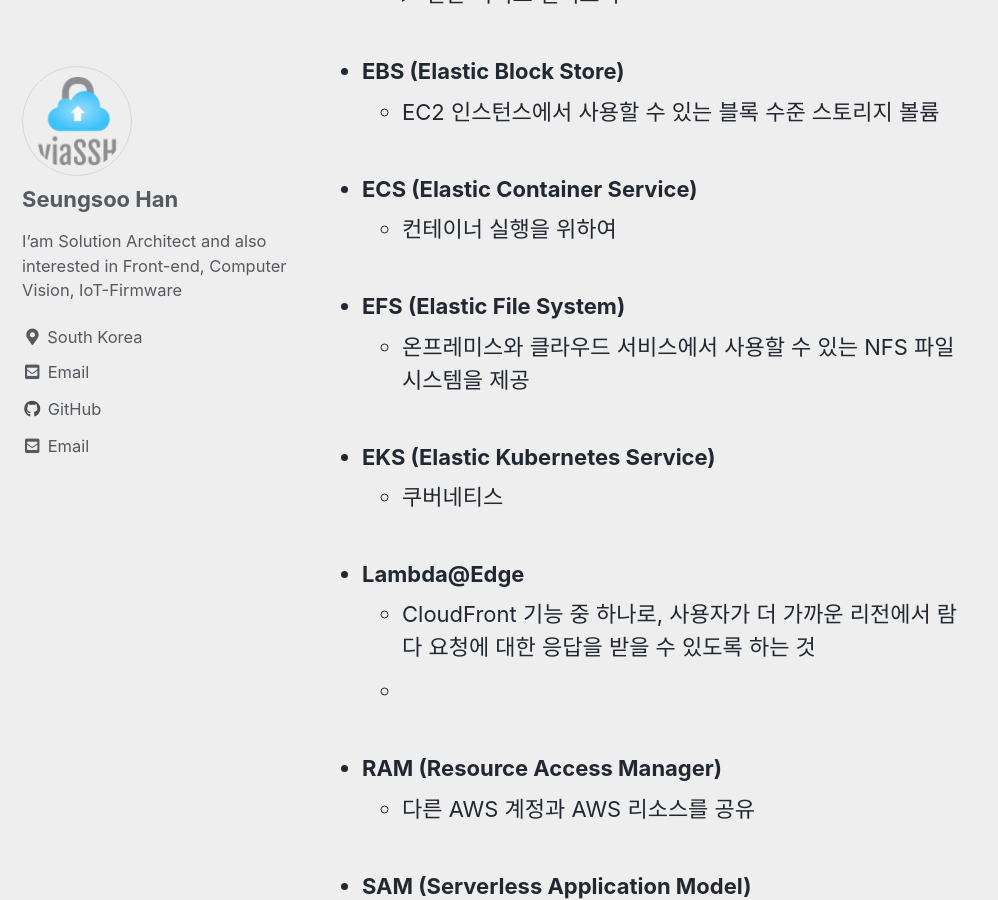
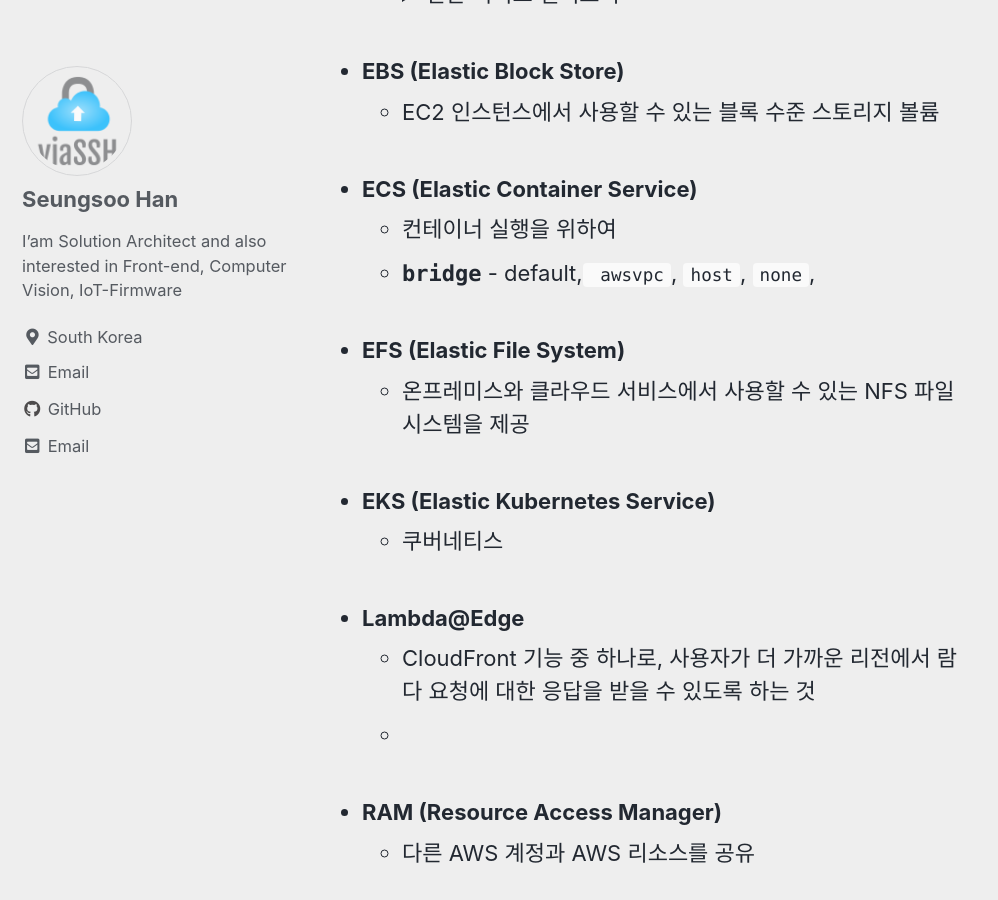
Before and after one commit to viaSSH/viassh.github.io, a Jekyll site: the page built from _posts/2021-01-12-word-book.md, in a window 1280 px wide and 900 px high, scrolled down 2307 px. Shown: the whole window, without its empty margins (0-998 px from the left). Built offline with Jekyll 4.4.1, drawn with Linux system fonts in a browser that asks for light colours; cached includes are drawn as plain includes.

Commit message:
update word book

```diff
--- a/_posts/2021-01-12-word-book.md
+++ b/_posts/2021-01-12-word-book.md
@@ -68,6 +68,7 @@ toc: true
 - ###### ECS (Elastic Container Service)
 
   - 컨테이너 실행을 위하여
+  - **`bridge`** - default,` awsvpc`, `host`, `none`,
 
 - ###### EFS (Elastic File System)
 
```
